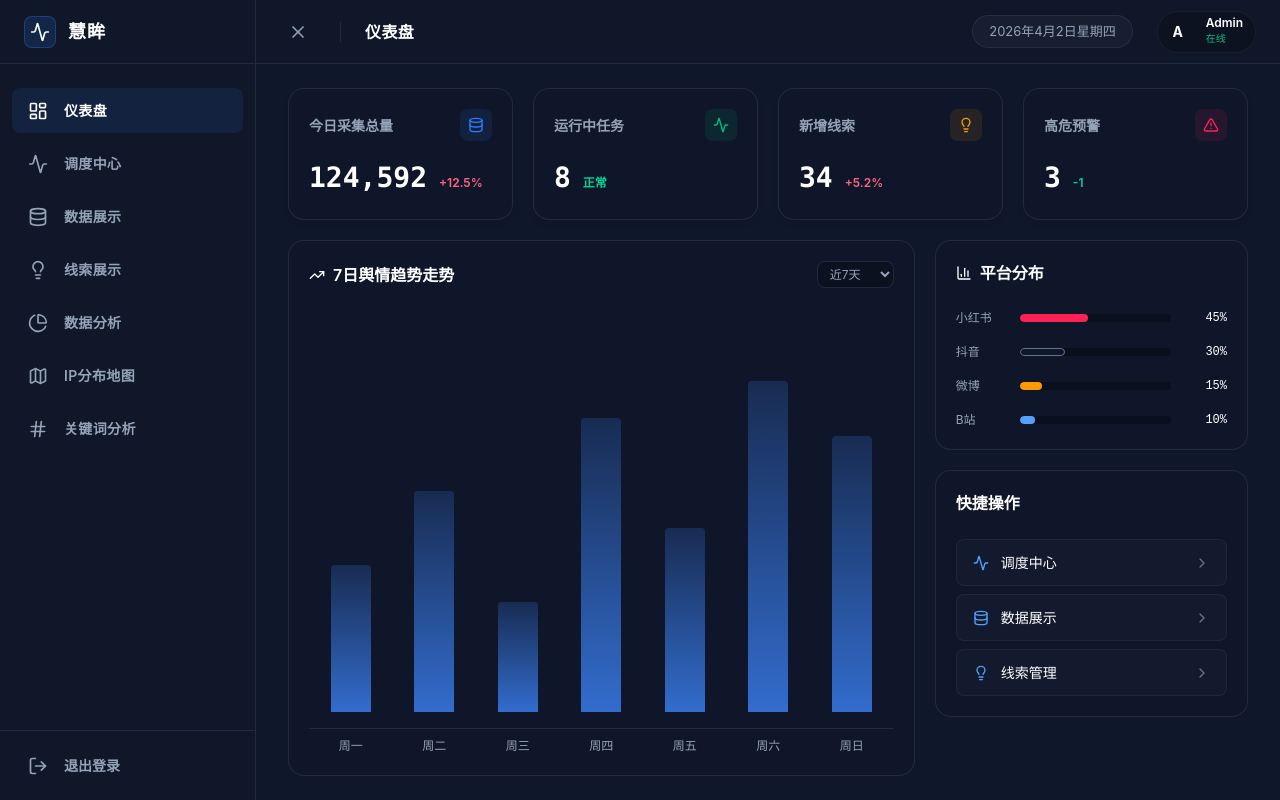
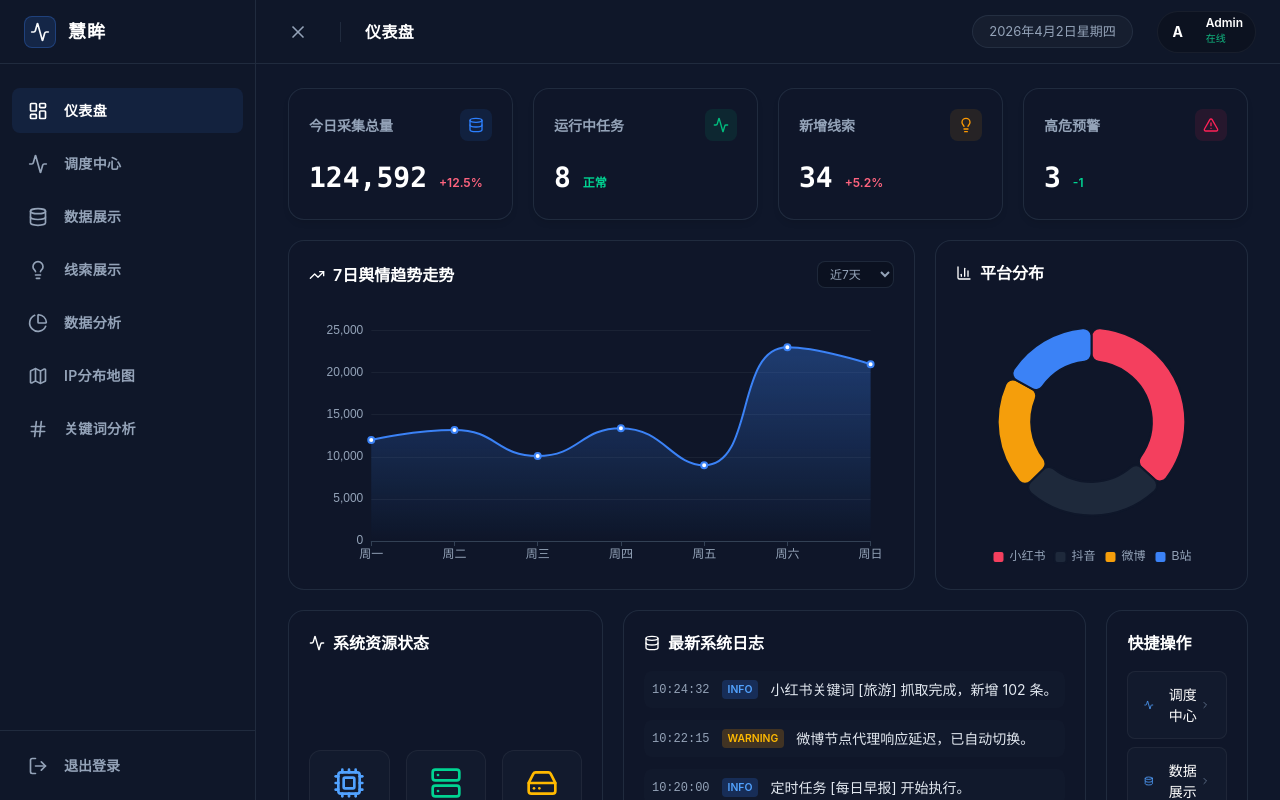
Before and after one commit to frost77r/MediaCrawler-web, a Vue app: page / in a window 1280 px wide. Both pictures are taken after a click on the button "进入指挥中心". Built offline with nearby package versions, Linux system fonts and the light colour scheme.

Commit message:
仪表盘优化

```diff
--- a/src/views/Home.vue
+++ b/src/views/Home.vue
@@ -1,5 +1,7 @@
 <script setup lang="ts">
+import { ref, onMounted, onUnmounted } from 'vue';
 import { useRouter } from 'vue-router';
+import * as echarts from 'echarts';
 import {
   ChevronRight,
   Database,
@@ -7,7 +9,10 @@ import {
   Lightbulb,
   TrendingUp,
   AlertTriangle,
-  BarChart3
+  BarChart3,
+  Server,
+  Cpu,
+  HardDrive
 } from 'lucide-vue-next';
 
 const router = useRouter();
@@ -26,8 +31,121 @@ const metrics = [
 const quickLinks = [
   { title: '调度中心', path: '/dispatch', icon: Activity },
   { title: '数据展示', path: '/data', icon: Database },
-  { title: '线索管理', path: '/clue', icon: Lightbulb }
+  { title: '线索管理', path: '/clue', icon: Lightbulb },
+  { title: '关键词管理', path: '/keyword', icon: Server }
 ];
+
+const recentLogs = [
+  { time: '10:24:32', level: 'info', message: '小红书关键词 [旅游] 抓取完成，新增 102 条。' },
+  { time: '10:22:15', level: 'warning', message: '微博节点代理响应延迟，已自动切换。' },
+  { time: '10:20:00', level: 'info', message: '定时任务 [每日早报] 开始执行。' },
+  { time: '10:15:45', level: 'error', message: 'B站视频解析失败，请检查Cookie状态。' },
+  { time: '10:10:12', level: 'info', message: '抖音账号状态检查完成，均正常。' },
+];
+
+const trendChartRef = ref<HTMLElement | null>(null);
+const platformChartRef = ref<HTMLElement | null>(null);
+
+let trendChart: echarts.ECharts | null = null;
+let platformChart: echarts.ECharts | null = null;
+
+const initCharts = () => {
+  if (trendChartRef.value) {
+    trendChart = echarts.init(trendChartRef.value);
+    trendChart.setOption({
+      tooltip: {
+        trigger: 'axis',
+        backgroundColor: 'rgba(15, 23, 42, 0.9)',
+        borderColor: 'rgba(51, 65, 85, 0.5)',
+        textStyle: { color: '#f8fafc' }
+      },
+      grid: { left: '3%', right: '4%', bottom: '3%', top: '10%', containLabel: true },
+      xAxis: {
+        type: 'category',
+        boundaryGap: false,
+        data: ['周一', '周二', '周三', '周四', '周五', '周六', '周日'],
+        axisLabel: { color: '#94a3b8' },
+        axisLine: { lineStyle: { color: '#334155' } }
+      },
+      yAxis: {
+        type: 'value',
+        splitLine: { lineStyle: { color: 'rgba(255,255,255,0.05)' } },
+        axisLabel: { color: '#94a3b8' }
+      },
+      series: [
+        {
+          name: '采集量',
+          type: 'line',
+          smooth: true,
+          symbolSize: 6,
+          itemStyle: { color: '#3b82f6' },
+          areaStyle: {
+            color: new echarts.graphic.LinearGradient(0, 0, 0, 1, [
+              { offset: 0, color: 'rgba(59,130,246,0.5)' },
+              { offset: 1, color: 'rgba(59,130,246,0)' }
+            ])
+          },
+          data: [12000, 13200, 10100, 13400, 9000, 23000, 21000]
+        }
+      ]
+    });
+  }
+
+  if (platformChartRef.value) {
+    platformChart = echarts.init(platformChartRef.value);
+    platformChart.setOption({
+      tooltip: {
+        trigger: 'item',
+        backgroundColor: 'rgba(15, 23, 42, 0.9)',
+        borderColor: 'rgba(51, 65, 85, 0.5)',
+        textStyle: { color: '#f8fafc' }
+      },
+      legend: { bottom: '0%', left: 'center', textStyle: { color: '#94a3b8' }, itemWidth: 12, itemHeight: 12 },
+      series: [
+        {
+          name: '平台分布',
+          type: 'pie',
+          radius: ['45%', '70%'],
+          center: ['50%', '45%'],
+          avoidLabelOverlap: false,
+          itemStyle: {
+            borderRadius: 8,
+            borderColor: '#0f172a',
+            borderWidth: 2
+          },
+          label: { show: false, position: 'center' },
+          emphasis: {
+            label: { show: true, fontSize: 16, fontWeight: 'bold', color: '#fff' }
+          },
+          labelLine: { show: false },
+          data: [
+            { value: 1048, name: '小红书', itemStyle: { color: '#f43f5e' } },
+            { value: 735, name: '抖音', itemStyle: { color: '#1e293b' } },
+            { value: 580, name: '微博', itemStyle: { color: '#f59e0b' } },
+            { value: 484, name: 'B站', itemStyle: { color: '#3b82f6' } }
+          ]
+        }
+      ]
+    });
+  }
+};
+
+const handleResize = () => {
+  trendChart?.resize();
+  platformChart?.resize();
+};
+
+onMounted(() => {
+  // Use setTimeout to ensure the DOM elements are fully rendered before initializing ECharts
+  setTimeout(initCharts, 0);
+  window.addEventListener('resize', handleResize);
+});
+
+onUnmounted(() => {
+  window.removeEventListener('resize', handleResize);
+  trendChart?.dispose();
+  platformChart?.dispose();
+});
 </script>
 
 <template>
@@ -50,9 +168,8 @@ const quickLinks = [
       </div>
     </div>
 
-    <!-- Charts Row -->
+    <!-- Middle Row: Charts -->
     <div class="charts-row">
-      <!-- Main Trend Chart (Mock) -->
       <div class="chart-card main-chart">
         <div class="card-header">
           <h3 class="card-title"><TrendingUp class="w-4 h-4" /> 7日舆情趋势走势</h3>
@@ -61,53 +178,75 @@ const quickLinks = [
             <option>近30天</option>
           </select>
         </div>
-        <div class="mock-chart-area">
-          <!-- CSS Grid Bars to simulate a bar chart -->
-          <div class="bar-container">
-            <div class="bar" style="height: 40%"></div>
-            <div class="bar" style="height: 60%"></div>
-            <div class="bar" style="height: 30%"></div>
-            <div class="bar" style="height: 80%"></div>
-            <div class="bar" style="height: 50%"></div>
-            <div class="bar" style="height: 90%"></div>
-            <div class="bar" style="height: 75%"></div>
+        <div ref="trendChartRef" class="chart-container"></div>
       </div>
-          <div class="x-axis">
-            <span>周一</span><span>周二</span><span>周三</span><span>周四</span><span>周五</span><span>周六</span><span>周日</span>
+
+      <div class="side-panel">
+        <div class="chart-card flex-1">
+          <div class="card-header">
+            <h3 class="card-title"><BarChart3 class="w-4 h-4" /> 平台分布</h3>
+          </div>
+          <div ref="platformChartRef" class="chart-container"></div>
         </div>
       </div>
     </div>
 
-      <!-- Secondary Chart / Quick Links -->
-      <div class="side-panel">
-        <div class="chart-card">
+    <!-- Bottom Row: System Status & Logs -->
+    <div class="bottom-row">
+      <!-- System Status -->
+      <div class="chart-card system-status">
         <div class="card-header">
-            <h3 class="card-title"><BarChart3 class="w-4 h-4" /> 平台分布</h3>
+          <h3 class="card-title"><Activity class="w-4 h-4" /> 系统资源状态</h3>
         </div>
-          <div class="platform-bars">
-            <div class="p-bar-row">
-              <div class="p-label">小红书</div>
-              <div class="p-track"><div class="p-fill bg-rose-500" style="width: 45%"></div></div>
-              <div class="p-val">45%</div>
+        <div class="status-grid">
+          <div class="status-item">
+            <Cpu class="w-8 h-8 text-blue-400 mb-2" />
+            <div class="text-sm text-slate-400">CPU使用率</div>
+            <div class="text-xl font-bold text-white mt-1">34%</div>
+            <div class="w-full bg-slate-700 h-1.5 rounded-full mt-2">
+              <div class="bg-blue-400 h-1.5 rounded-full" style="width: 34%"></div>
             </div>
-            <div class="p-bar-row">
-              <div class="p-label">抖音</div>
-              <div class="p-track"><div class="p-fill bg-slate-900 border border-slate-500" style="width: 30%"></div></div>
-              <div class="p-val">30%</div>
           </div>
-            <div class="p-bar-row">
-              <div class="p-label">微博</div>
-              <div class="p-track"><div class="p-fill bg-amber-500" style="width: 15%"></div></div>
-              <div class="p-val">15%</div>
+          <div class="status-item">
+            <Server class="w-8 h-8 text-emerald-400 mb-2" />
+            <div class="text-sm text-slate-400">内存使用率</div>
+            <div class="text-xl font-bold text-white mt-1">62%</div>
+            <div class="w-full bg-slate-700 h-1.5 rounded-full mt-2">
+              <div class="bg-emerald-400 h-1.5 rounded-full" style="width: 62%"></div>
             </div>
-            <div class="p-bar-row">
-              <div class="p-label">B站</div>
-              <div class="p-track"><div class="p-fill bg-blue-400" style="width: 10%"></div></div>
-              <div class="p-val">10%</div>
+          </div>
+          <div class="status-item">
+            <HardDrive class="w-8 h-8 text-amber-400 mb-2" />
+            <div class="text-sm text-slate-400">磁盘空间</div>
+            <div class="text-xl font-bold text-white mt-1">45%</div>
+            <div class="w-full bg-slate-700 h-1.5 rounded-full mt-2">
+              <div class="bg-amber-400 h-1.5 rounded-full" style="width: 45%"></div>
+            </div>
           </div>
         </div>
       </div>
 
+      <!-- Recent Logs -->
+      <div class="chart-card recent-logs">
+        <div class="card-header">
+          <h3 class="card-title"><Database class="w-4 h-4" /> 最新系统日志</h3>
+        </div>
+        <div class="logs-list">
+          <div v-for="(log, idx) in recentLogs" :key="idx" class="log-item">
+            <span class="log-time">{{ log.time }}</span>
+            <span class="log-badge" :class="[
+              log.level === 'info' ? 'bg-blue-500/20 text-blue-400' :
+              log.level === 'warning' ? 'bg-amber-500/20 text-amber-400' :
+              'bg-rose-500/20 text-rose-400'
+            ]">
+              {{ log.level.toUpperCase() }}
+            </span>
+            <span class="log-message">{{ log.message }}</span>
+          </div>
+        </div>
+      </div>
+
+      <!-- Quick Links -->
       <div class="chart-card quick-links">
         <div class="card-header">
           <h3 class="card-title">快捷操作</h3>
@@ -125,7 +264,6 @@ const quickLinks = [
             </div>
             <ChevronRight class="w-4 h-4 text-slate-500" />
           </button>
-          </div>
         </div>
       </div>
     </div>
@@ -209,8 +347,13 @@ const quickLinks = [
   display: grid;
   grid-template-columns: 2fr 1fr;
   gap: 1.25rem;
-  flex: 1;
-  min-height: 400px;
+  min-height: 350px;
+}
+
+.bottom-row {
+  display: grid;
+  grid-template-columns: 1.2fr 2fr 1fr;
+  gap: 1.25rem;
 }
 
 .chart-card {
@@ -226,7 +369,7 @@ const quickLinks = [
   display: flex;
   justify-content: space-between;
   align-items: center;
-  margin-bottom: 1.5rem;
+  margin-bottom: 1rem;
 }
 
 .card-title {
@@ -248,38 +391,10 @@ const quickLinks = [
   outline: none;
 }
 
-/* Mock Chart Styles */
-.mock-chart-area {
+.chart-container {
   flex: 1;
-  display: flex;
-  flex-direction: column;
-  justify-content: flex-end;
-  padding-top: 2rem;
-}
-
-.bar-container {
-  flex: 1;
-  display: flex;
-  align-items: flex-end;
-  justify-content: space-around;
-  padding-bottom: 1rem;
-  border-bottom: 1px solid var(--glass-border);
-}
-
-.bar {
-  width: 40px;
-  background: linear-gradient(to top, rgba(59, 130, 246, 0.8), rgba(59, 130, 246, 0.2));
-  border-radius: 4px 4px 0 0;
-  transition: height 1s ease-out;
-}
-.bar:hover { background: rgba(59, 130, 246, 1); }
-
-.x-axis {
-  display: flex;
-  justify-content: space-around;
-  padding-top: 0.5rem;
-  color: var(--text-muted);
-  font-size: 0.75rem;
+  width: 100%;
+  min-height: 250px;
 }
 
 /* Side Panel */
@@ -287,35 +402,79 @@ const quickLinks = [
   display: flex;
   flex-direction: column;
   gap: 1.25rem;
+  height: 100%;
 }
 
-.platform-bars {
+.flex-1 {
+  flex: 1;
+}
+
+/* Status Grid */
+.status-grid {
+  display: grid;
+  grid-template-columns: repeat(3, 1fr);
+  gap: 1rem;
+  flex: 1;
+  align-items: center;
+}
+
+.status-item {
   display: flex;
   flex-direction: column;
-  gap: 1rem;
+  align-items: center;
+  background: rgba(255, 255, 255, 0.02);
+  padding: 1rem;
+  border-radius: 0.75rem;
+  border: 1px solid rgba(255, 255, 255, 0.05);
 }
 
-.p-bar-row {
+/* Logs List */
+.logs-list {
+  display: flex;
+  flex-direction: column;
+  gap: 0.75rem;
+  overflow-y: auto;
+  flex: 1;
+}
+
+.log-item {
   display: flex;
   align-items: center;
-  gap: 1rem;
+  gap: 0.75rem;
+  font-size: 0.875rem;
+  padding: 0.5rem;
+  background: rgba(255, 255, 255, 0.01);
+  border-radius: 0.5rem;
 }
 
-.p-label { width: 3rem; font-size: 0.75rem; color: var(--text-muted); }
-.p-track {
+.log-time {
+  color: var(--text-muted);
+  font-family: monospace;
+  font-size: 0.75rem;
+}
+
+.log-badge {
+  font-size: 0.65rem;
+  padding: 0.125rem 0.375rem;
+  border-radius: 0.25rem;
+  font-weight: 600;
+}
+
+.log-message {
+  color: #e2e8f0;
+  white-space: nowrap;
+  overflow: hidden;
+  text-overflow: ellipsis;
   flex: 1;
-  height: 0.5rem;
-  background: rgba(0, 0, 0, 0.3);
-  border-radius: 999px;
-  overflow: hidden;
 }
-.p-fill { height: 100%; border-radius: 999px; }
-.p-val { width: 2.5rem; text-align: right; font-size: 0.75rem; font-family: monospace; color: #fff; }
 
+/* Quick Links */
 .links-list {
   display: flex;
   flex-direction: column;
   gap: 0.5rem;
+  flex: 1;
+  justify-content: center;
 }
 
 .quick-link-btn {
```
Lines whose indentation alone changed are shown as unchanged.
